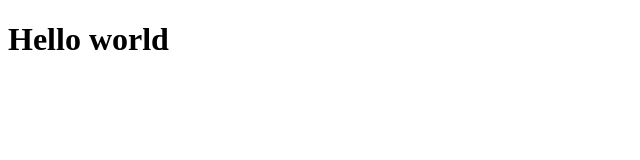
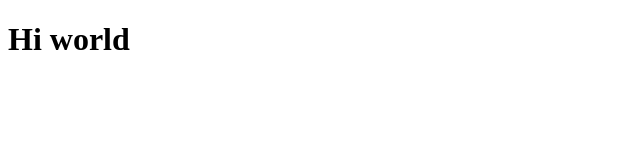
Before and after one commit to Carleton-BIT/lab-1-setup-esiwoghene-Esiwoghene, a plain HTML site: page index.html in a window 1280 px wide. Shown: the whole page, without its empty margins (0-640 px from the left). Drawn offline with Linux system fonts and the light colour scheme.

Commit message:
change webpage title

```diff
--- a/index.html
+++ b/index.html
@@ -7,6 +7,6 @@
   <meta http-equiv="X-UA-Compatible" content="ie=edge" />
 </head>
 <body>
-	<h1>Hello world</h1>
+	<h1>Hi world</h1>
 </body>
 </html>
```
